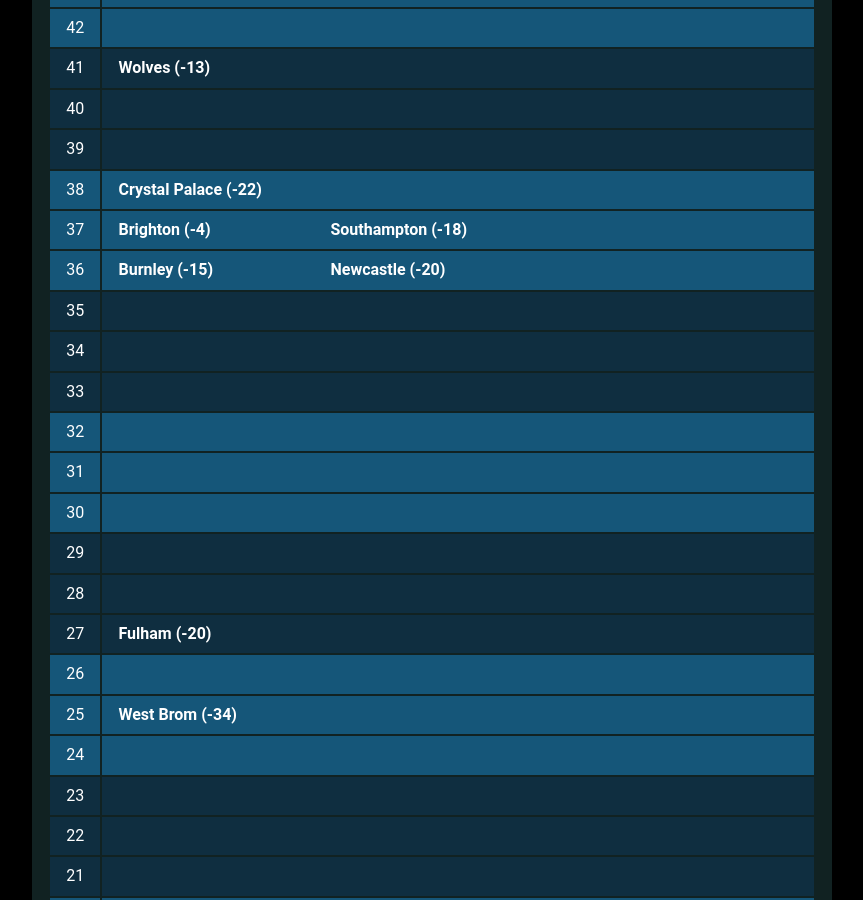
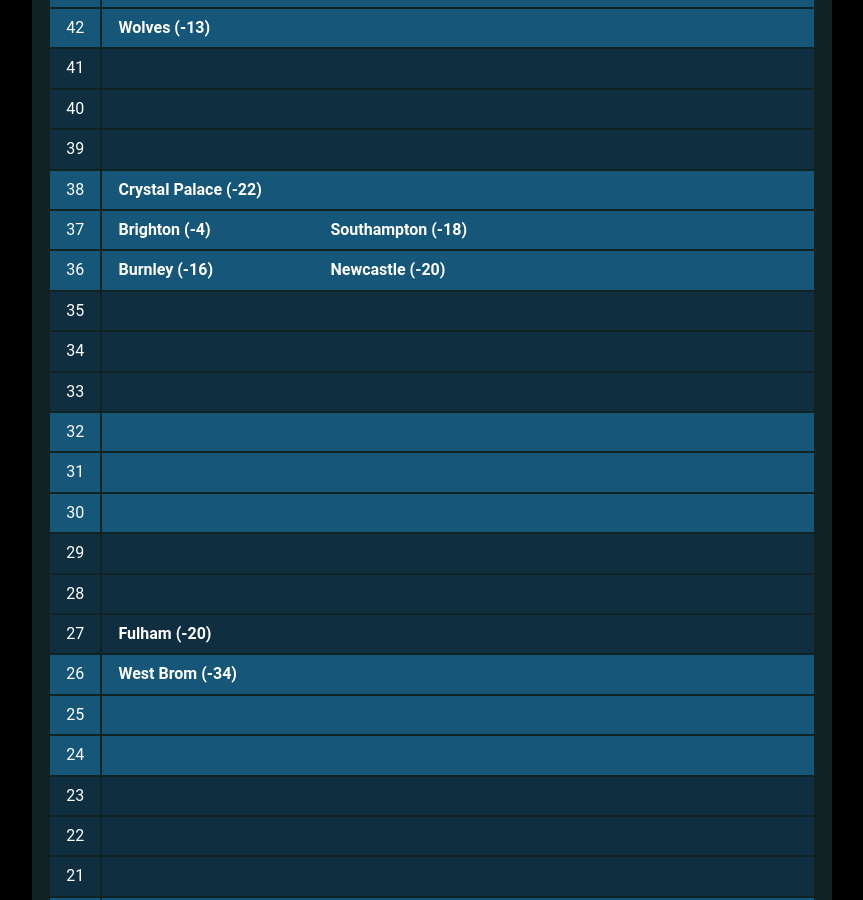
Before and after one commit to muru/muru.github.io, a Jekyll site: the page built from resources.md, in a window 1280 px wide and 900 px high, scrolled down 3012 px. Shown: the whole window, without its empty margins (208-1071 px from the left). Built offline with Jekyll 4.4.1, drawn with Linux system fonts in a browser that asks for light colours; some web fonts are replaced; some of the changed text lies outside the part shown.

Commit message:
updated cann-table: Wed  5 May 12:20:35 JST 2021

```diff
--- a/cann-table.html
+++ b/cann-table.html
@@ -117,6 +117,7 @@
 	<tr class="cann-row-2">
 		<td class="cann-point"> 58 </td>
 		<td class="cann-clubs">
+			<span class="club-name"> West Ham (11) </span>
 		</td>
  	</tr>
 	<tr class="cann-row-2">
@@ -133,7 +134,6 @@
 	<tr class="cann-row-1">
 		<td class="cann-point"> 55 </td>
 		<td class="cann-clubs">
-			<span class="club-name"> West Ham (10) </span>
 		</td>
  	</tr>
 	<tr class="cann-row-1">
@@ -204,12 +204,12 @@
 	<tr class="cann-row-1">
 		<td class="cann-point"> 42 </td>
 		<td class="cann-clubs">
+			<span class="club-name"> Wolves (-13) </span>
 		</td>
  	</tr>
 	<tr class="cann-row-2">
 		<td class="cann-point"> 41 </td>
 		<td class="cann-clubs">
-			<span class="club-name"> Wolves (-13) </span>
 		</td>
  	</tr>
 	<tr class="cann-row-2">
@@ -238,7 +238,7 @@
 	<tr class="cann-row-1">
 		<td class="cann-point"> 36 </td>
 		<td class="cann-clubs">
-			<span class="club-name"> Burnley (-15) </span>
+			<span class="club-name"> Burnley (-16) </span>
 			<span class="club-name"> Newcastle (-20) </span>
 		</td>
  	</tr>
@@ -291,12 +291,12 @@
 	<tr class="cann-row-1">
 		<td class="cann-point"> 26 </td>
 		<td class="cann-clubs">
+			<span class="club-name"> West Brom (-34) </span>
 		</td>
  	</tr>
 	<tr class="cann-row-1">
 		<td class="cann-point"> 25 </td>
 		<td class="cann-clubs">
-			<span class="club-name"> West Brom (-34) </span>
 		</td>
  	</tr>
 	<tr class="cann-row-1">
```
Also changed, not shown: other parts of cann-table.html (+1 -1 lines).
